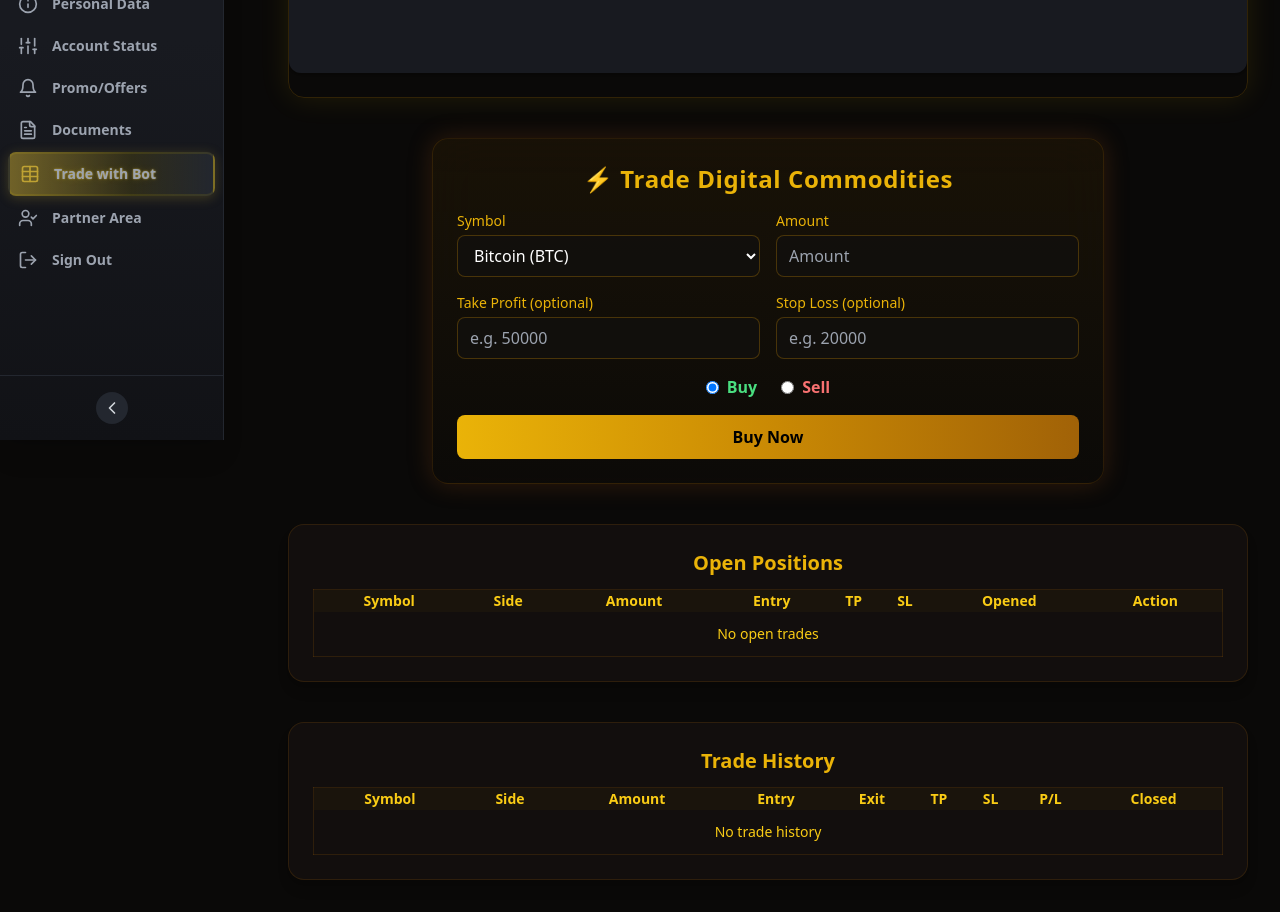
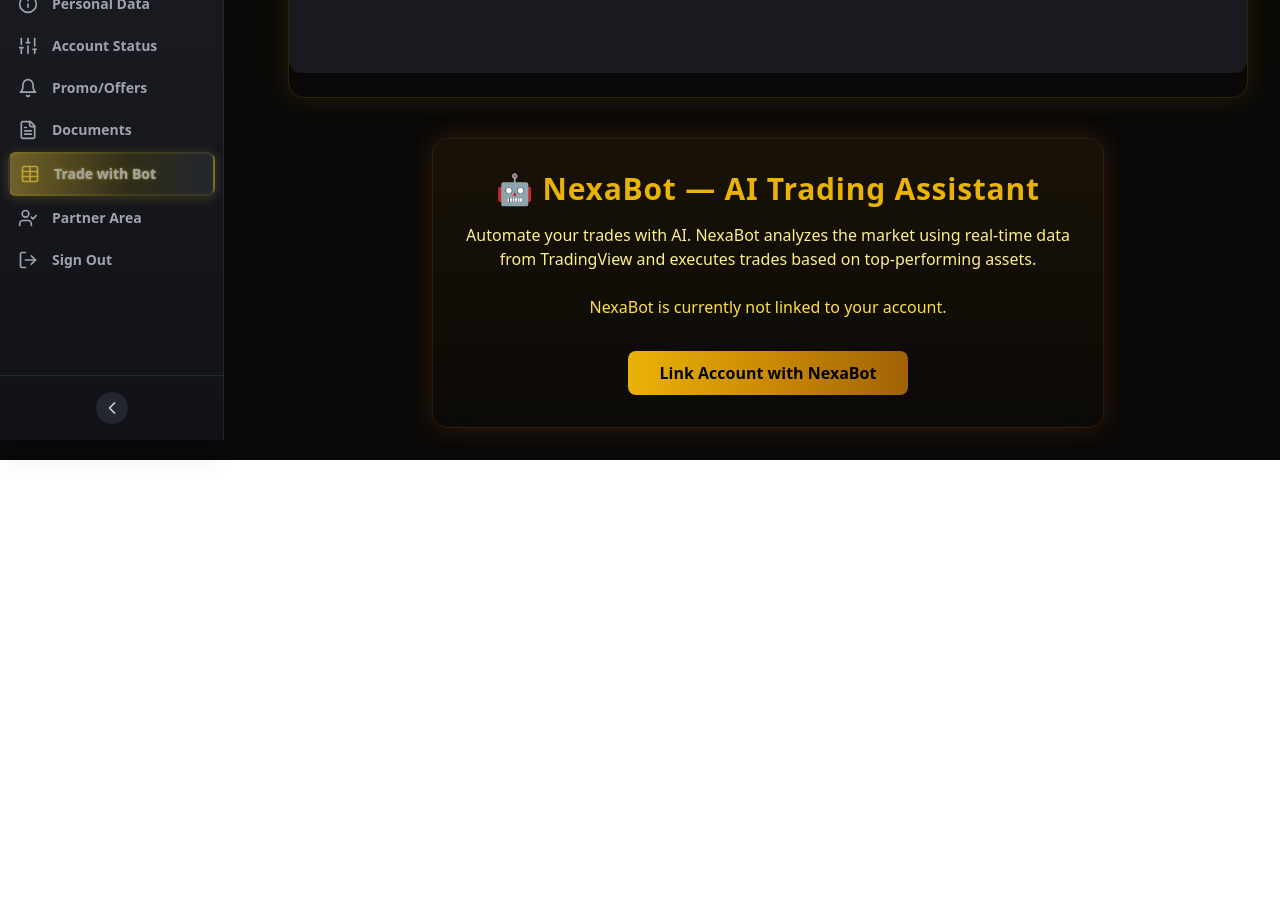
Before and after one commit to Expert-01/BrokerFx, a React (Vite) app: page /trading in a window 1280 px wide. Shown: the part 360-1272 px from the top of the page. After the commit the page ends 820 px from the top, so only its background shows below. Built offline with nearby package versions, Linux system fonts and the light colour scheme.

Commit message:
Update Trading.jsx

```diff
--- a/src/components/dashboard/Trading.jsx
+++ b/src/components/dashboard/Trading.jsx
@@ -1,86 +1,66 @@
 import React, { useState, useEffect } from "react";
 import TradingViewWidget from "./TradingViewWidget";
 import Sidebar from "./Sidebar";
-import {
-  placeTrade,
-  closeTrade,
-  fetchOpenTrades,
-  fetchTradeHistory,
-} from "../../api/trade";
+import axios from "axios";
+
+const API_URL = import.meta.env.VITE_API_URL;
 
 const Trading = () => {
-  const [symbol, setSymbol] = useState("BTCUSDT");
-  const [amount, setAmount] = useState("");
-  const [side, setSide] = useState("buy");
-  const [takeProfit, setTakeProfit] = useState("");
-  const [stopLoss, setStopLoss] = useState("");
+  const [botStatus, setBotStatus] = useState(null);
+  const [loading, setLoading] = useState(false);
+  const token = localStorage.getItem("token");
   const [message, setMessage] = useState("");
-  const [openTrades, setOpenTrades] = useState([]);
-  const [tradeHistory, setTradeHistory] = useState([]);
-  const [loading, setLoading] = useState(false);
 
-  const token = localStorage.getItem("token");
+  // Assuming you store the user object in localStorage after login
+  const user = JSON.parse(localStorage.getItem("user"));
+  const userId = user?.id;
 
-  const loadTrades = async () => {
-    if (!token) return;
+  // Fetch bot status
+  const fetchBotStatus = async () => {
+    if (!userId) return;
     try {
+      const res = await axios.get(`${API_URL}/api/trading-bot/status/${userId}`);
+      setBotStatus(res.data);
+    } catch (err) {
+      console.error(err);
+    }
+  };
+
+  // Link account with NexaBot
+  const linkBot = async () => {
+    if (!userId) return;
     setLoading(true);
-      const [open, history] = await Promise.all([
-        fetchOpenTrades(token),
-        fetchTradeHistory(token),
-      ]);
-      setOpenTrades(open);
-      setTradeHistory(history);
+    setMessage("");
+    try {
+      await axios.post(`${API_URL}/api/trading-bot/link`, { userId });
+      setMessage("✅ NexaBot linked and activated!");
+      fetchBotStatus();
     } catch (err) {
-      setMessage("Failed to load trades");
+      setMessage("❌ Failed to link NexaBot");
+    } finally {
+      setLoading(false);
+    }
+  };
+
+  // Unlink NexaBot
+  const unlinkBot = async () => {
+    if (!userId) return;
+    setLoading(true);
+    setMessage("");
+    try {
+      await axios.post(`${API_URL}/api/trading-bot/unlink`, { userId });
+      setMessage("🔌 NexaBot disconnected successfully!");
+      fetchBotStatus();
+    } catch (err) {
+      setMessage("❌ Failed to unlink NexaBot");
     } finally {
       setLoading(false);
     }
   };
 
   useEffect(() => {
-    loadTrades();
+    fetchBotStatus();
   }, []);
-
-  const handleOrder = async (e) => {
-    e.preventDefault();
-    if (!amount) return setMessage("Enter amount!");
-    setLoading(true);
-    setMessage("");
-    try {
-      await placeTrade({
-        asset: symbol,
-        type: side,
-        amount,
-        takeProfit: takeProfit || null,
-        stopLoss: stopLoss || null,
-        token,
-      });
-      setMessage("✅ Trade placed successfully!");
-      setAmount("");
-      setTakeProfit("");
-      setStopLoss("");
-      loadTrades();
-    } catch (err) {
-      setMessage(err?.response?.data?.error || "Failed to place trade");
-    } finally {
-      setLoading(false);
-    }
-  };
-
-  const handleCloseTrade = async (id) => {
-    setLoading(true);
-    setMessage("");
-    try {
-      await closeTrade({ id, token });
-      setMessage("Trade closed successfully!");
-      loadTrades();
-    } catch (err) {
-      setMessage(err?.response?.data?.error || "Failed to close trade");
-    } finally {
-      setLoading(false);
-    }
-  };
 
   return (
     <div className="flex min-h-screen bg-[#0a0908] text-[#f5e6ca]">
@@ -93,253 +73,102 @@
       <main className="flex-1 p-4 md:p-8 w-full md:ml-64 space-y-10">
         {/* Chart */}
         <div className="rounded-2xl overflow-hidden shadow-[0_0_30px_rgba(255,215,0,0.1)] border border-yellow-600/20">
-          <TradingViewWidget symbol={symbol ? symbol.toUpperCase() : "BTCUSDT"} />
+          <TradingViewWidget symbol="BTCUSDT" />
         </div>
 
-        {/* Trading Form */}
-        <div className="bg-gradient-to-b from-[#1a1307]/90 to-[#0d0b08]/80 backdrop-blur-xl rounded-2xl p-6 shadow-[0_0_25px_rgba(139,69,19,0.3)] max-w-2xl mx-auto border border-yellow-700/20">
-          <h2 className="text-yellow-500 font-extrabold text-2xl mb-4 text-center tracking-wide">
-            ⚡ Trade Digital Commodities
+        {/* NexaBot Control Panel */}
+        <div className="bg-gradient-to-b from-[#1a1307]/90 to-[#0d0b08]/80 backdrop-blur-xl rounded-2xl p-8 shadow-[0_0_25px_rgba(139,69,19,0.3)] max-w-2xl mx-auto border border-yellow-700/20 text-center">
+          <h2 className="text-yellow-500 font-extrabold text-3xl mb-4 tracking-wide">
+            🤖 NexaBot — AI Trading Assistant
           </h2>
+          <p className="text-yellow-200 mb-6 text-sm md:text-base">
+            Automate your trades with AI. NexaBot analyzes the market using real-time
+            data from TradingView and executes trades based on top-performing assets.
+          </p>
 
-          <form onSubmit={handleOrder} className="space-y-4">
-            <div className="grid md:grid-cols-2 gap-4">
-              {/* Symbol */}
-              <div>
-                <label className="block text-yellow-500 text-sm mb-1">Symbol</label>
-                <select
-                  className="w-full rounded-lg px-3 py-2 bg-[#12100e]/90 border border-yellow-600/30 focus:border-yellow-400 text-white"
-                  value={symbol}
-                  onChange={(e) => setSymbol(e.target.value)}
+          <div className="space-y-4">
+            {botStatus ? (
+              <>
+                <p className="text-yellow-300 text-lg font-semibold">
+                  Status:{" "}
+                  <span
+                    className={
+                      botStatus.bot_status === "running"
+                        ? "text-green-400"
+                        : botStatus.bot_status === "inactive"
+                        ? "text-red-400"
+                        : "text-yellow-400"
+                    }
                   >
-                  <option value="BTCUSDT">Bitcoin (BTC)</option>
-                  <option value="ETHUSDT">Ethereum (ETH)</option>
-                  <option value="BNBUSDT">Binance Coin (BNB)</option>
-                  <option value="XRPUSDT">XRP</option>
-                  <option value="SOLUSDT">Solana (SOL)</option>
-                  <option value="ADAUSDT">Cardano (ADA)</option>
-                  <option value="DOGEUSDT">Dogecoin (DOGE)</option>
-                </select>
+                    {botStatus.bot_status?.toUpperCase() || "UNKNOWN"}
+                  </span>
+                </p>
+
+                <div className="grid grid-cols-3 gap-3 text-yellow-400 mt-4 text-sm">
+                  <div className="bg-[#14110f] p-3 rounded-lg border border-yellow-700/30">
+                    <p className="font-semibold">Profit</p>
+                    <p className="text-green-400 font-bold">
+                      ${Number(botStatus.total_profit || 0).toFixed(2)}
+                    </p>
                   </div>
-
-              {/* Amount */}
-              <div>
-                <label className="block text-yellow-500 text-sm mb-1">Amount</label>
-                <input
-                  type="number"
-                  className="w-full rounded-lg px-3 py-2 bg-[#12100e]/90 border border-yellow-600/30 focus:border-yellow-400 text-white"
-                  placeholder="Amount"
-                  value={amount}
-                  onChange={(e) => setAmount(e.target.value)}
-                  required
-                  min="0.0001"
-                  step="any"
-                />
+                  <div className="bg-[#14110f] p-3 rounded-lg border border-yellow-700/30">
+                    <p className="font-semibold">Trades</p>
+                    <p className="text-yellow-300 font-bold">
+                      {botStatus.total_trades || 0}
+                    </p>
+                  </div>
+                  <div className="bg-[#14110f] p-3 rounded-lg border border-yellow-700/30">
+                    <p className="font-semibold">Success Rate</p>
+                    <p className="text-green-300 font-bold">
+                      {botStatus.total_trades > 0
+                        ? (
+                            (botStatus.successful_trades /
+                              botStatus.total_trades) *
+                            100
+                          ).toFixed(1)
+                        : 0}
+                      %
+                    </p>
                   </div>
                 </div>
 
-            {/* Take Profit / Stop Loss */}
-            <div className="grid md:grid-cols-2 gap-4">
-              <div>
-                <label className="block text-yellow-500 text-sm mb-1">
-                  Take Profit (optional)
-                </label>
-                <input
-                  type="number"
-                  className="w-full rounded-lg px-3 py-2 bg-[#12100e]/90 border border-yellow-600/30 focus:border-yellow-400 text-white"
-                  placeholder="e.g. 50000"
-                  value={takeProfit}
-                  onChange={(e) => setTakeProfit(e.target.value)}
-                />
-              </div>
-              <div>
-                <label className="block text-yellow-500 text-sm mb-1">
-                  Stop Loss (optional)
-                </label>
-                <input
-                  type="number"
-                  className="w-full rounded-lg px-3 py-2 bg-[#12100e]/90 border border-yellow-600/30 focus:border-yellow-400 text-white"
-                  placeholder="e.g. 20000"
-                  value={stopLoss}
-                  onChange={(e) => setStopLoss(e.target.value)}
-                />
-              </div>
+                <button
+                  onClick={unlinkBot}
+                  disabled={loading}
+                  className="mt-6 bg-gradient-to-r from-red-500 to-red-700 text-white font-bold py-2.5 px-6 rounded-lg hover:brightness-110 transition transform hover:scale-[1.03] active:scale-[0.98] disabled:opacity-50"
+                >
+                  {loading ? "Processing..." : "Unlink NexaBot"}
+                </button>
+              </>
+            ) : (
+              <>
+                <p className="text-yellow-300 mb-4">
+                  NexaBot is currently not linked to your account.
+                </p>
+                <button
+                  onClick={linkBot}
+                  disabled={loading}
+                  className="bg-gradient-to-r from-yellow-500 via-yellow-600 to-yellow-700 text-black font-bold py-2.5 px-8 rounded-lg hover:brightness-110 transition transform hover:scale-[1.03] active:scale-[0.98] disabled:opacity-50"
+                >
+                  {loading ? "Connecting..." : "Link Account with NexaBot"}
+                </button>
+              </>
+            )}
           </div>
 
-            {/* Buy / Sell */}
-            <div className="flex justify-center gap-6 mt-3">
-              <label className="inline-flex items-center cursor-pointer">
-                <input
-                  type="radio"
-                  className="form-radio text-yellow-500"
-                  value="buy"
-                  checked={side === "buy"}
-                  onChange={() => setSide("buy")}
-                />
-                <span className="ml-2 text-green-400 font-semibold">Buy</span>
-              </label>
-              <label className="inline-flex items-center cursor-pointer">
-                <input
-                  type="radio"
-                  className="form-radio text-yellow-500"
-                  value="sell"
-                  checked={side === "sell"}
-                  onChange={() => setSide("sell")}
-                />
-                <span className="ml-2 text-red-400 font-semibold">Sell</span>
-              </label>
-            </div>
-
-            {/* Button */}
-            <button
-              type="submit"
-              className="w-full bg-gradient-to-r from-yellow-500 via-yellow-600 to-yellow-700 text-black font-bold py-2.5 rounded-lg hover:brightness-110 transition transform hover:scale-[1.02] active:scale-[0.98]"
-              disabled={loading}
-            >
-              {loading ? "Processing..." : side === "buy" ? "Buy Now" : "Sell Now"}
-            </button>
-
           {message && (
-              <div className="mt-3 text-center text-yellow-300 text-sm animate-pulse">
+            <div className="mt-4 text-yellow-300 text-sm animate-pulse">
               {message}
             </div>
           )}
-          </form>
         </div>
 
-        {/* Open Trades */}
-        <section className="bg-[#14110f]/80 p-4 md:p-6 rounded-2xl border border-yellow-700/20 shadow-lg">
-          <h3 className="text-xl font-bold mb-3 text-yellow-500 text-center">
-            Open Positions
-          </h3>
-          <div className="overflow-x-auto">
-            <table className="w-full text-sm border border-yellow-700/20 rounded-lg">
-              <thead className="bg-[#1a140c] text-yellow-400">
-                <tr>
-                  <th>Symbol</th>
-                  <th>Side</th>
-                  <th>Amount</th>
-                  <th>Entry</th>
-                  <th>TP</th>
-                  <th>SL</th>
-                  <th>Opened</th>
-                  <th>Action</th>
-                </tr>
-              </thead>
-              <tbody>
-                {openTrades.length === 0 ? (
-                  <tr>
-                    <td colSpan={8} className="text-center text-yellow-400 py-3">
-                      No open trades
-                    </td>
-                  </tr>
-                ) : (
-                  openTrades.map((t) => (
-                    <tr
-                      key={t.id}
-                      className="text-yellow-200 border-t border-yellow-700/20 hover:bg-[#1c1207]/80"
-                    >
-                      <td>{t.asset}</td>
-                      <td
-                        className={
-                          t.type === "buy" ? "text-green-400" : "text-red-400"
-                        }
-                      >
-                        {t.type.toUpperCase()}
-                      </td>
-                      <td>{t.amount}</td>
-                      <td>{t.entry_price}</td>
-                      <td>{t.take_profit || "-"}</td>
-                      <td>{t.stop_loss || "-"}</td>
-                      <td>
-                        {t.opened_at ? new Date(t.opened_at).toLocaleString() : "-"}
-                      </td>
-                      <td>
-                        <button
-                          onClick={() => handleCloseTrade(t.id)}
-                          disabled={loading}
-                          className="bg-gradient-to-r from-yellow-500 to-yellow-700 px-3 py-1 rounded text-black font-bold text-xs hover:scale-105 transition disabled:opacity-50"
-                        >
-                          Close
-                        </button>
-                      </td>
-                    </tr>
-                  ))
-                )}
-              </tbody>
-            </table>
+        {/* --- Original Trade Forms & Tables (Commented Out) --- */}
+        {/*
+        <div>
+          // all your original manual trade forms and tables go here (commented out)
         </div>
-        </section>
-
-        {/* Trade History */}
-        <section className="bg-[#14110f]/80 p-4 md:p-6 rounded-2xl border border-yellow-700/20 shadow-lg">
-          <h3 className="text-xl font-bold mb-3 text-yellow-500 text-center">
-            Trade History
-          </h3>
-          <div className="overflow-x-auto">
-            <table className="w-full text-sm border border-yellow-700/20 rounded-lg">
-              <thead className="bg-[#1a140c] text-yellow-400">
-                <tr>
-                  <th>Symbol</th>
-                  <th>Side</th>
-                  <th>Amount</th>
-                  <th>Entry</th>
-                  <th>Exit</th>
-                  <th>TP</th>
-                  <th>SL</th>
-                  <th>P/L</th>
-                  <th>Closed</th>
-                </tr>
-              </thead>
-              <tbody>
-                {tradeHistory.length === 0 ? (
-                  <tr>
-                    <td colSpan={9} className="text-center text-yellow-400 py-3">
-                      No trade history
-                    </td>
-                  </tr>
-                ) : (
-                  tradeHistory.map((t) => (
-                    <tr
-                      key={t.id}
-                      className="text-yellow-200 border-t border-yellow-700/20 hover:bg-[#1c1207]/80"
-                    >
-                      <td>{t.asset}</td>
-                      <td
-                        className={
-                          t.type === "buy" ? "text-green-400" : "text-red-400"
-                        }
-                      >
-                        {t.type.toUpperCase()}
-                      </td>
-                      <td>{t.amount}</td>
-                      <td>{t.entry_price}</td>
-                      <td>{t.current_price || "-"}</td>
-                      <td>{t.take_profit || "-"}</td>
-                      <td>{t.stop_loss || "-"}</td>
-                      <td
-                        className={
-                          t.profit_loss > 0
-                            ? "text-green-400"
-                            : t.profit_loss < 0
-                            ? "text-red-400"
-                            : ""
-                        }
-                      >
-                        {typeof t.profit_loss === "number"
-                          ? t.profit_loss.toFixed(2)
-                          : "-"}
-                      </td>
-                      <td>
-                        {t.closed_at ? new Date(t.closed_at).toLocaleString() : "-"}
-                      </td>
-                    </tr>
-                  ))
-                )}
-              </tbody>
-            </table>
-          </div>
-        </section>
+        */}
       </main>
     </div>
   );
```
Lines whose indentation alone changed are shown as unchanged.
